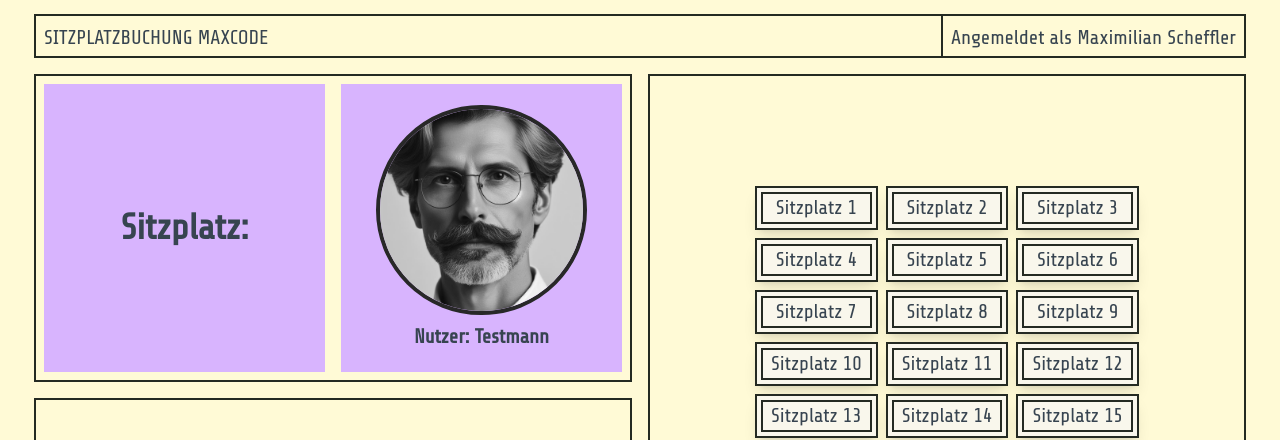
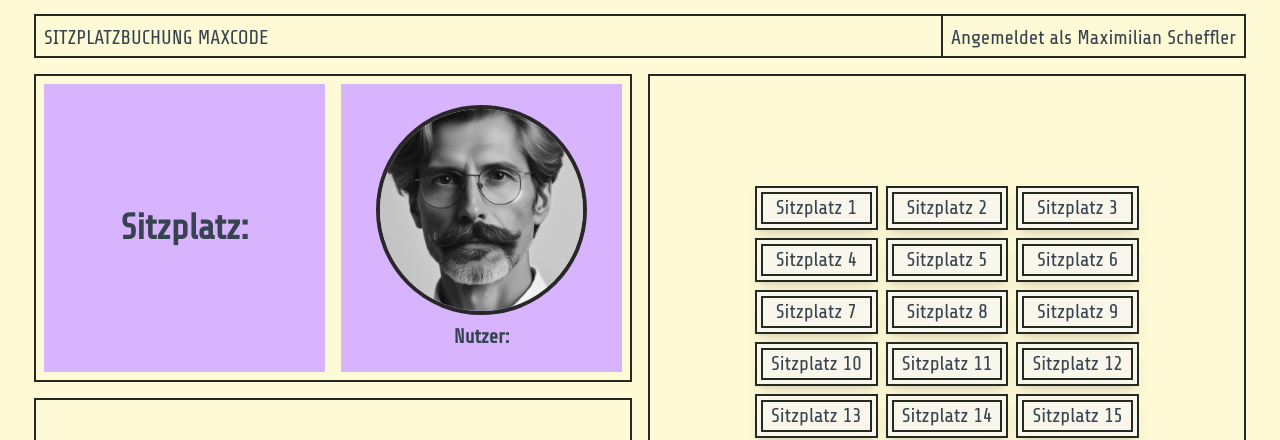
Before and after one commit to JackScheff420/sitzplatzbuchung, a React (Create React App) app: page / in a window 1280 px wide. Shown: the top 440 px of the page. Built offline with nearby package versions, Linux system fonts and the light colour scheme.

Commit message:
random bg color bei sitzplatzauswahl

```diff
--- a/src/App.js
+++ b/src/App.js
@@ -7,20 +7,36 @@ function App() {
 
   const [isModalOpen, setIsModalOpen] = useState(false);
   const [selectedSeat, setSelectedSeat] = useState(null);
+  const [userInfo, setUserInfo] = useState(null);
+  const [seatColor, setSeatColor] = useState('bg-purple-300')
 
   const handleBuchenClick = () => {
     setIsModalOpen(true);
   };
 
-  const handleAuswahlClick = (seatNumber) => {
+  const getRandomColor = () => {
+    const colors = [
+      'red', 'lime', 'yellow', 'orange',
+      'green', 'blue','purple'
+    ];
+
+    const randomColor = colors[Math.floor(Math.random() * colors.length)];
+    return `bg-${randomColor.toLowerCase()}-300`;
+  };
+
+  const handleAuswahlClick = (seatNumber, userInfo) => {
     setSelectedSeat(seatNumber);
+    setUserInfo(userInfo);
+
+    const seatColorClass = getRandomColor();
+    setSeatColor(seatColorClass);
   };
 
   const handleButtonBlur = (event) => {
     const relatedTarget = event.relatedTarget;
 
     if (!relatedTarget || (relatedTarget.tagName && relatedTarget.tagName !== 'BUTTON')) {
-      setSelectedSeat(null);
+      handleAuswahlClick(null, null);
     }
   };
 
@@ -33,15 +49,16 @@ function App() {
   const generateSeats = () => {
     const seatButtons = [];
 
-    for (let i = 1; i <= 24; i++) {
+    for (let seatNumber = 1; seatNumber <= 24; seatNumber++) {
       const buttonClassName = `border-accenttheme hover:border-primarytheme focus:border-primarytheme col-span-4 border-2 shadow-lg bg-buttontheme hover:bg-secondarytheme focus:bg-secondarytheme hover:text-buttontheme focus:text-buttontheme`;
-      const buttonText = `Sitzplatz ${i}`;
+      const buttonText = `Sitzplatz ${seatNumber}`;
+      const userInfo = `Testnutzer ${seatNumber}`;
 
       seatButtons.push(
         <button
-          key={`platz-${i}`}
+          key={`platz-${seatNumber}`}
           className={buttonClassName}
-          onClick={() => handleAuswahlClick(i)}
+          onClick={() => handleAuswahlClick(seatNumber, userInfo)}
           onBlur={handleButtonBlur}>
           <div className='border-inherit border-2 m-1'>
             {buttonText}
@@ -93,12 +110,12 @@ function App() {
           <div className="grid grid-cols-2 grid-rows-2 gap-4">
             <div className='border-accenttheme border-2'>
               <div className="flex grid-cols-2 grid-rows-1 gap-4 m-2 font-extrabold items-center justify-center">
-                <div className="col-start-1 row-start-1 bg-purple-300 w-72 h-72 flex items-center justify-center text-4xl">
+                <div className={`col-start-1 row-start-1 ${seatColor} w-72 h-72 flex items-center justify-center text-4xl`}>
                   Sitzplatz: {selectedSeat}
                 </div>
-                <div className="col-start-2 row-start-1 bg-purple-300 w-72 h-72 flex flex-col items-center justify-center">
+                <div className={`col-start-2 row-start-1 ${seatColor} w-72 h-72 flex flex-col items-center justify-center`}>
                   <img src={profilbild} alt="Profilbild" className="w-3/4 h-auto rounded-full mb-2 grayscale border-accenttheme border-4" />
-                  Nutzer: Testmann
+                  Nutzer: {userInfo}
                 </div>
               </div>
             </div>
@@ -111,34 +128,6 @@ function App() {
               {renderSeatInfo()}
             </div>
           </div>
-
-{/*
-          <div class="grid grid-cols-3 grid-rows-2 gap-4">
-
-            <div class="col-span-1 border-accenttheme border-2">
-              <div class="grid-cols-2 grid-rows-1 gap-2 m-2 font-extrabold flex items-center justify-center">
-                <div className="bg-purple-300 w-60 h-72 flex items-center justify-center text-4xl">
-                  Sitzplatz: {selectedSeat}
-                </div>
-                <div className="bg-purple-300 w-60 h-72 flex flex-col items-center justify-center">
-                  <img src={profilbild} alt="Profilbild" className="w-3/4 h-auto rounded-full mb-2 grayscale border-accenttheme border-4" />
-                  Nutzer: Testmann
-                </div>
-              </div>
-            </div>
-
-            <div class="col-span-2 row-span-2 border-accenttheme border-2 h-auto flex items-center justify-center">
-              <div className="grid grid-cols-12 grid-rows-6 gap-2 w-96">
-                {generateSeats()}
-              </div>
-            </div>
-
-            <div class="col-span-1 border-accenttheme border-2 font-extrabold flex items-center justify-center">
-              {renderSeatInfo()}
-            </div>
-
-          </div> */}
-
 
         </section>
 
```
